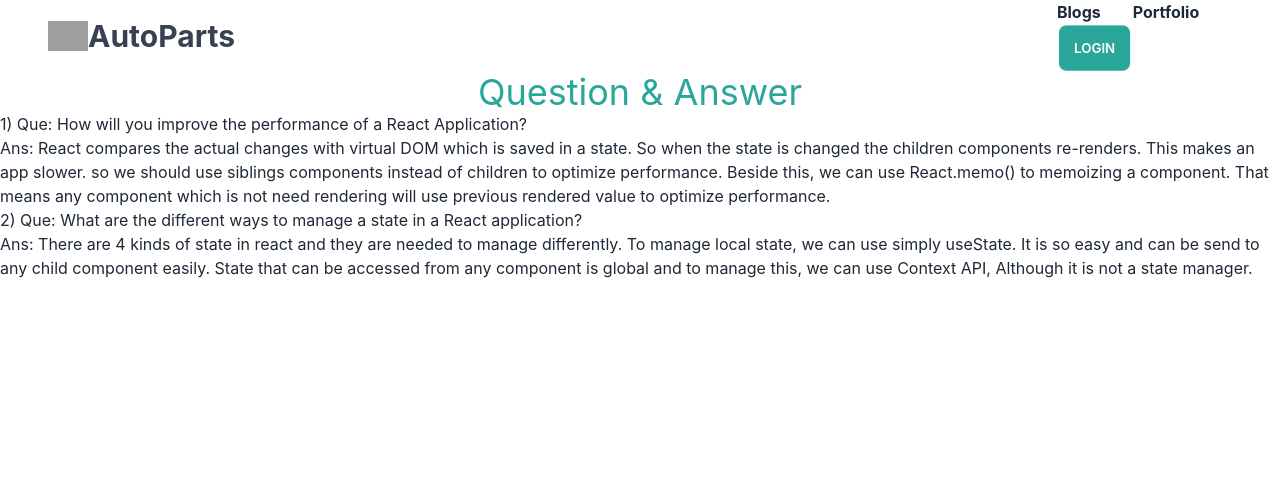
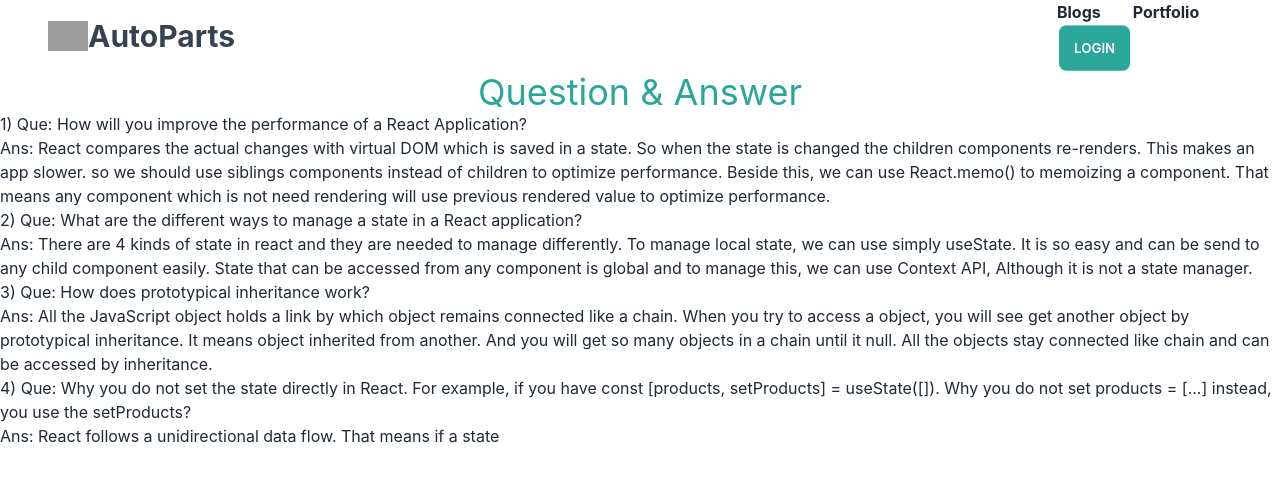
Before and after one commit to tanvirulislam149/bike-parts-client, a React (Create React App) app: page /blogs in a window 1280 px wide. Shown: the top 482 px of the page. Built offline with nearby package versions, Linux system fonts and the light colour scheme; no server answers; grey boxes are pictures that could not be loaded.

Commit message:
4th que added

```diff
--- a/src/Pages/Blogs.js
+++ b/src/Pages/Blogs.js
@@ -8,6 +8,10 @@ const Blogs = () => {
             <p>Ans: React compares the actual changes with virtual DOM which is saved in a state. So when the state is changed the children components re-renders. This makes an app slower. so we should use siblings components instead of children to optimize performance. Beside this, we can use React.memo() to memoizing a component. That means any component which is not need rendering will use previous rendered value to optimize performance.</p>
             <p>2) Que: What are the different ways to manage a state in a React application?</p>
             <p>Ans: There are 4 kinds of state in react and they are needed to manage differently. To manage local state, we can use simply useState. It is so easy and can be send to any child component easily. State that can be accessed from any component is global and to manage this, we can use Context API, Although it is not a state manager.  </p>
+            <p>3) Que: How does prototypical inheritance work?</p>
+            <p>Ans: All the JavaScript object holds a link by which object remains connected like a chain. When you try to access a object, you will see get another object by prototypical inheritance. It means object inherited from another. And you will get so many objects in a chain until it null. All the objects stay connected like chain and can be accessed by inheritance.</p>
+            <p>4) Que:  Why you do not set the state directly in React. For example, if you have const [products, setProducts] = useState([]). Why you do not set products = [...] instead, you use the setProducts?</p>
+            <p>Ans: React follows a unidirectional data flow. That means if a state </p>
         </div>
     );
 };
```
